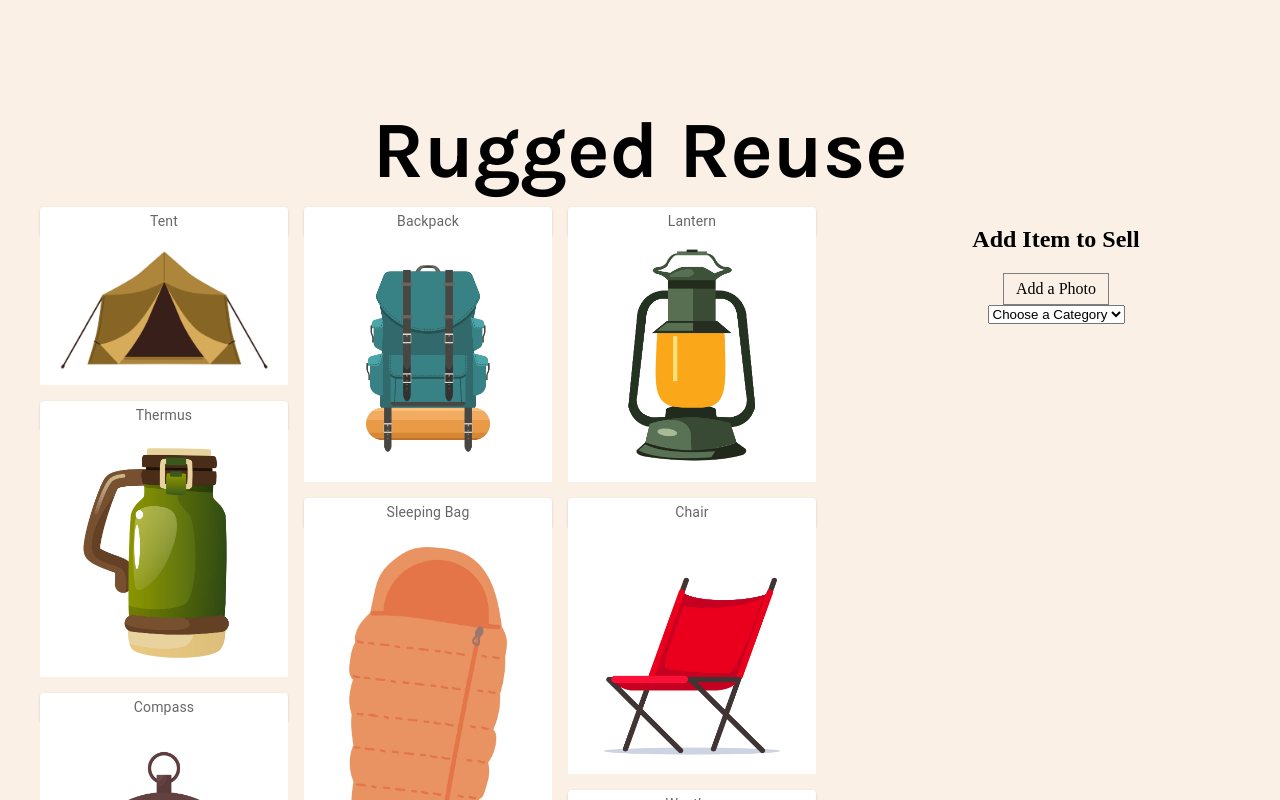
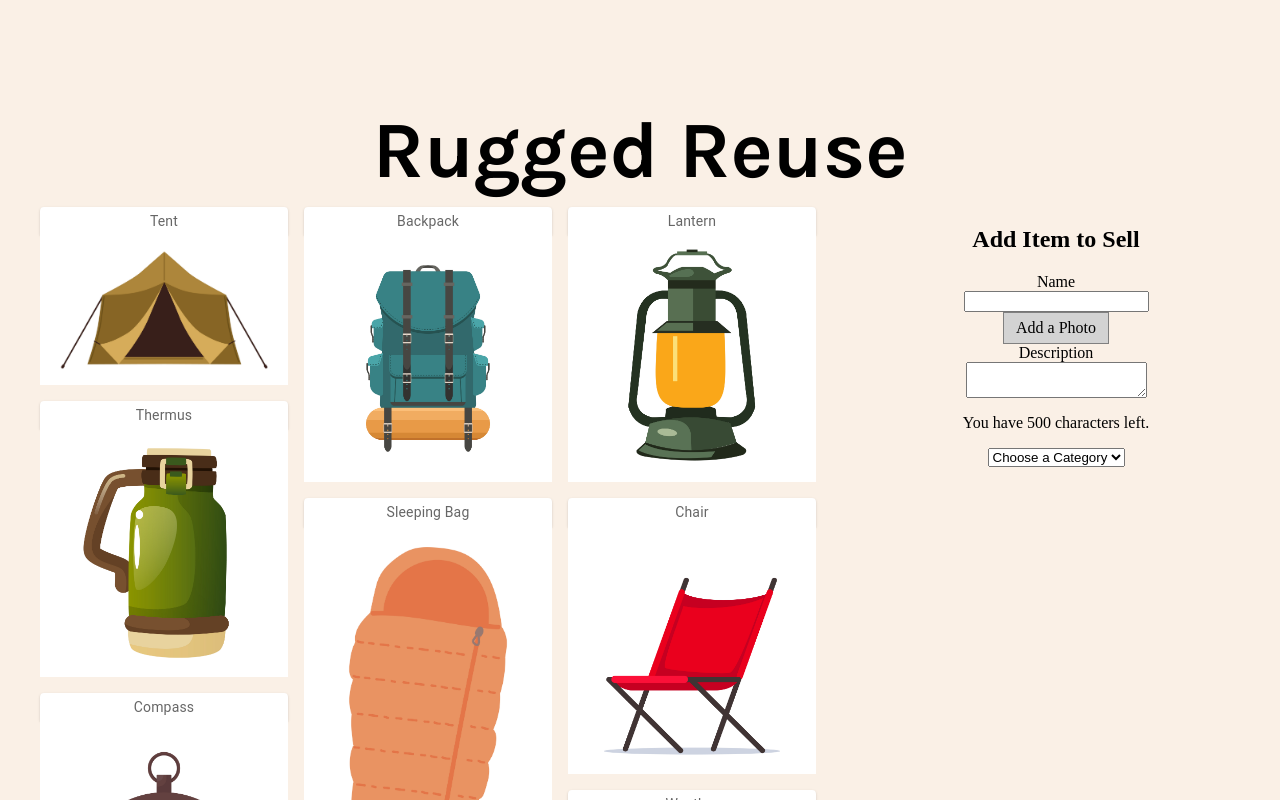
Before and after one commit to kelleyej/rugged-reuse, a React (Vite) app: page /gear in a window 1280 px wide. Shown: the top 800 px of the page. Built offline with nearby package versions, Linux system fonts and the light colour scheme.

Commit message:
Add a text area for gear description

```diff
--- a/src/components/Gear.css
+++ b/src/components/Gear.css
@@ -42,4 +42,5 @@ input[type='file'] {
     cursor: pointer;
     padding: 6px 12px;
     border: 1px solid gray;
+    background-color: lightgrey;
 }
--- a/src/components/Gear.tsx
+++ b/src/components/Gear.tsx
@@ -12,6 +12,7 @@ import Chair from '../assets/chair.jpeg'
 import Compass from '../assets/compass.jpeg'
 import Weather from '../assets/weather.jpeg'
 import Cards from '../assets/cards.jpeg'
+import { useState } from 'react';
 
 const Label = styled(Paper)(({ theme }) => ({
     backgroundColor: '#fff',
@@ -27,7 +28,8 @@ const Label = styled(Paper)(({ theme }) => ({
 }));
 
 export default function Gear() {
-
+    const [description, setDescription] = useState('')
+    const [charactersLeft, setCharactersLeft] = useState(500)
     return (
         <div class='main-gear'>
             <h1 class='gear-title'>Rugged Reuse</h1>
@@ -59,8 +61,13 @@ export default function Gear() {
                 <section class='add-item'>
                     <h2>Add Item to Sell</h2>
                     <form>
+                        <label for='name'>Name</label>
+                        <input id='name' type='text' />
                         <label for='add-image' class='custom-add'>Add a Photo</label>
                         <input id='add-image' type='file' />
+                        <label for='descriptionText'>Description</label>
+                        <textarea id='descriptionText' onChange={(event) => setDescription(event.target.value)} value={description} />
+                        <p>You have {charactersLeft - description.length} characters left.</p>
                         <select>
                             <option value=''>Choose a Category</option>
                             <option value='tents'>Tents</option>
```
